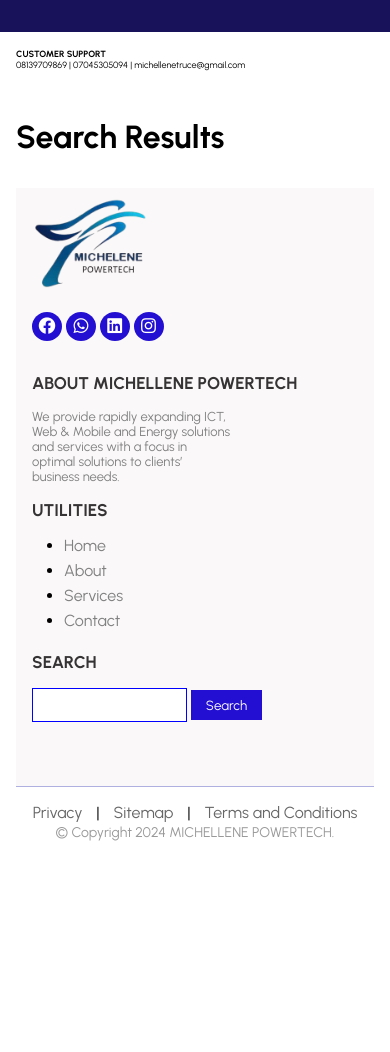
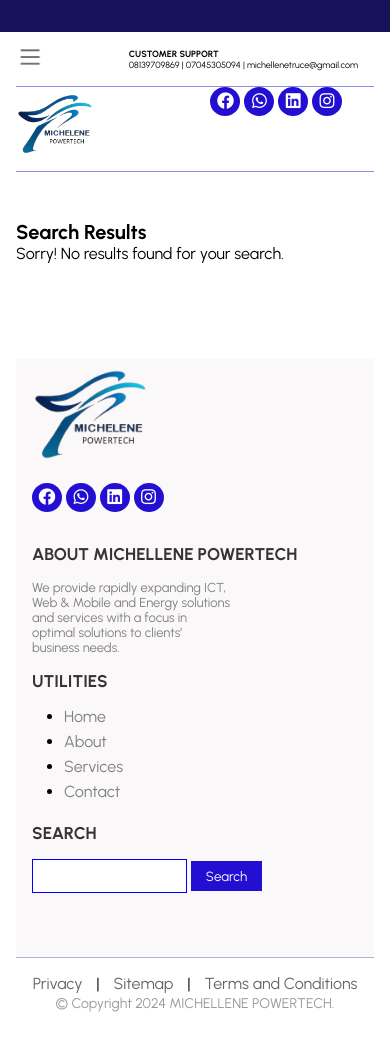
Before and after one commit to micheal4067/myProjects, a PHP site: page /search.html in a window 390 px wide. Before the commit the page ends 841 px from the top, so only its background shows below. Run offline with PHP 8.4, Linux system fonts and the light colour scheme.

Commit message:
Add files via upload

```diff
--- a/css/header.css
+++ b/css/header.css
@@ -141,6 +141,11 @@
   display: none;
 }
 
+.search-r{
+  font-size: 30px;
+  font-weight: bold;
+}
+
 
 
 /* Mobile devices (max-width: 768px) */
@@ -217,6 +222,11 @@
 
   }
 
+  .search-r{
+    font-size: 20px;
+    font-weight: bold;
+  }
+
 }
 
 /* Tablets (max-width: 1024px) */
--- a/script/about.js
+++ b/script/about.js
@@ -1,5 +1,5 @@
 
-import { NavigateLinks,logoClick } from './links.js';
+import { NavigateLinks,logoClick,searchClick } from './links.js';
 import { backToTop} from './backToTop.js';
 import { header } from './header.js';
 
@@ -9,3 +9,4 @@
 NavigateLinks();
 logoClick();
 header();
+searchClick()
--- a/script/contact.js
+++ b/script/contact.js
@@ -1,7 +1,9 @@
 import { logoClick } from "./links.js";
 import { backToTop } from "./backToTop.js";
 import { header } from "./header.js";
+import { searchClick } from "./links.js";
 
 backToTop();
 logoClick();
 header();
+searchClick();
--- a/script/index.js
+++ b/script/index.js
@@ -1,9 +1,12 @@
 import {header} from './header.js' ;
 import { backToTop } from './backToTop.js';
 import { logoClick } from './links.js';
+import { searchClick } from './links.js';
 
 header();
 logoClick();
+searchClick();
+
 
 window.onload = function() {
   const skills = document.querySelectorAll('.skill-progress');
--- a/script/links.js
+++ b/script/links.js
@@ -6,6 +6,7 @@
   document.querySelector('.overlay-btn-js').addEventListener('click',()=>{
     window.location.href = './contact.html';
   });
+
 
 }
 
@@ -16,4 +17,11 @@
   });
 }
 
+export function searchClick(){
+  document.getElementById('search-btn').addEventListener('click', () => {
+    const searchTerm = document.getElementById('search-input').value;
+    const url = `./search.html?search=${searchTerm}`;
+    window.location.href = './search.html';
+  });
+}
 export {NavigateLinks};
--- a/script/search.js
+++ b/script/search.js
@@ -1,13 +1,9 @@
+
+import { header } from "./header.js";
+import { searchClick } from "./links.js";
 
 
-function searchClick(){
-  document.getElementById('search-btn').addEventListener('click', () => {
-    const searchTerm = document.getElementById('search-input').value;
-    const url = `./search.html?search=${searchTerm}`;
-    window.open(url, '_blank');
-  });
-}
+header();
+searchClick();
 
-
-
-export {searchClick};
+document.getElementById('search-results').innerHTML = `<p> Sorry! No results found for your search.</p>`;
--- a/script/service.js
+++ b/script/service.js
@@ -2,8 +2,10 @@
 import {backToTop} from "./backToTop.js";
 import { logoClick } from "./links.js";
 import { header } from "./header.js";
+import { searchClick } from "./links.js";
 
 showSlides();
 backToTop();
 logoClick();
 header();
+searchClick();
--- a/script/servicesLinks.js
+++ b/script/servicesLinks.js
@@ -1,7 +1,9 @@
 import { header } from "./header.js";
 import { logoClick } from "./links.js";
 import { backToTop } from "./backToTop.js";
+import { searchClick } from "./links.js";
 
 header();
 logoClick();
 backToTop();
+searchClick();
--- a/search.html
+++ b/search.html
@@ -3,14 +3,14 @@
   <head>
     <meta charset="utf-8">
     <meta http-equiv="X-UA-Compatible" content="IE=edge">
-    <title>| SearchResults| Michellene PowerTech</title>
+    <title> SearchResults | Michellene PowerTech</title>
     <meta name="description" content="">
     <meta name="viewport" content="width=device-width, initial-scale=1">
     <link rel="stylesheet" href="https://cdnjs.cloudflare.com/ajax/libs/font-awesome/5.15.3/css/all.min.css" integrity="sha512-iBBXm8fW90+nuLcSKlbmrPcLa0OT92xO1BIsZ+ywDWZCvqsWgccV3gFoRBv0z+8dLJgyAHIhR35VZc2oM/gI1w==" crossorigin="anonymous" referrerpolicy="no-referrer" />
     <link rel="preconnect" href="https://fonts.googleapis.com">
     <link rel="preconnect" href="https://fonts.gstatic.com" crossorigin>
     <link href="https://fonts.googleapis.com/css2?family=Urbanist:ital,wght@0,100..900;1,100..900&display=swap" rel="stylesheet">
-    <link rel="icon" type="image" href="./images/logo-with-name-removebg-preview.png">
+    <link rel="icon" type="image" href="./images/michellene-logo.png">
     <link rel="stylesheet" href="./css/index.css">
     <link rel="stylesheet" href="./css/general.css">
     <link rel="stylesheet" href="./css/header.css">
@@ -19,32 +19,43 @@
   </head>
   <body>
     <nav class="sidebar">
-      <div class="sidebar-link">
+      <div class="close-menu">
+        <img src="./images/close.png" class="close-menu-image" width="22px">
+      </div>
+      <div class="sidebar-link home-js">
         <div><a href="./index.html">HOME</a></div>
       </div>
-      <div class="sidebar-link">
+      <div class="sidebar-link about-js">
         <div><a href="./about.html">ABOUT</a></div>
       </div>
-      <div class="sidebar-link">
+      <div class="sidebar-link services-js">
         <div class="services-link-container">
-          <a href="./services.html" class="services-link">SERVICES <i class="fa fa-arrow-down"></i></a>
-          <ul class="dropdown-menu">
+          <a href="./services.html" class="services-link">SERVICES</a>
+          <div class="carret"><img src="./images/carret-right.png" class="carret-img"></div>
+        </div>
+      </div>
+      <div class="sidebar-link contact-js">
+        <div><a href="./contact.html">CONTACT</a></div>
+      </div>
+      <ul class="dropdown-menus">
         <li><a href="./tech.html">TECHNOLOGIES</a></li>
         <li><a href="./web.html">WEB APP</a></li>
         <li><a href="./electric.html">ENERGY & ELECTRIC</a></li>
       </ul>
-        </div>
-      </div>
-      <div class="sidebar-link">
-        <div><a href="./contact.html">CONTACT</a></div>
-      </div>
     </nav>
+
     <div class="blank-border"></div>
     <div class="page">
       <header>
+        <div class="m-first-d">
+          <div class="m2-first-d">
+
+            <div class="hamb-menu">
+              <img src="./images/menu-icon.png" class="hamb-icon">
+             </div>
             <div class="logo-div">
               <div class="logo-area">
-          <img src="./images/logo-with-name-removebg-preview.png" class="logo logo-js" alt="">
+                <img src="./images/michellene-logo.png" class="logo logo-js" alt="">
               </div>
               <p class="logo-writeup">Reliable Technology Solutions
               </p>
@@ -68,13 +79,13 @@
                 <i class="fab fa-facebook" aria-hidden="true"></i>
               </a>
 
-        <a href="https://wa.me/message/Q4VTR6DJ2EKSJ1 " target="_blank" class="google">
+              <a href="https://wa.me/message/Q4VTR6DJ2EKSJ1 " class="google">
                 <i class="fab fa-whatsapp" aria-hidden="true"></i>
               </a>
-        <a href="" target="_blank" class="linkedin" >
+              <a href="" class="linkedin" >
                 <i class="fab fa-linkedin" aria-hidden="true"></i>
               </a>
-        <a href="" target="_blank" class="instagram" >
+              <a href="" class="instagram" >
                 <i class="fab fa-instagram" aria-hidden="true"></i>
               </a>
             </div>
@@ -82,18 +93,42 @@
               <p class="customer">CUSTOMER SUPPORT</p>
               <p>08139709869 | 07045305094 | michellenetruce@gmail.com</p>
             </div>
+          </div>
+        </div>
+
+        <div class="m-sec-h">
+          <div class="m-logo-area">
+            <img src="./images/michellene-logo.png" class="logo" alt="">
+          </div>
+          <div class="m-social-links">
+            <a href="https://www.facebook.com/profile.php?id=100083129598961"  class="facebook">
+              <i class="fab fa-facebook" aria-hidden="true"></i>
+            </a>
+
+            <a href="https://wa.me/message/Q4VTR6DJ2EKSJ1 " target="_blank" class="google">
+              <i class="fab fa-whatsapp" aria-hidden="true"></i>
+            </a>
+            <a href="" class="linkedin" >
+              <i class="fab fa-linkedin" aria-hidden="true"></i>
+            </a>
+            <a href=""  class="instagram" >
+              <i class="fab fa-instagram" aria-hidden="true"></i>
+            </a>
+          </div>
+        </div>
       </header>
     <main>
 
-      <h1>Search Results</h1>
-      <div id="search-results"></div>
+      <p class="search-r">Search Results</p>
+      <div id="search-results" style="padding-bottom: 4rem;"></div>
 
 
 
+      <div class="foot-copy">
         <footer>
           <div class="logo-footer">
             <div class="logo-area">
-            <img src="./images/logo-with-name-removebg-preview.png" class="logo logo-js" alt="">
+              <img src="./images/michellene-logo.png" class="logo logo-js" alt="">
             </div>
             <div class="social-links">
               <a href="https://www.facebook.com/profile.php?id=100083129598961" class="facebook">
@@ -139,6 +174,8 @@
           </span><br>
           <span class="copyright">&copy; Copyright 2024 MICHELLENE POWERTECH.</span>
         </div>
+
+      </div>
     </main>
   </div>
     <script type="module" src="./script/search.js"></script>
```
Also changed, not shown: contact.html (+8 -5 lines), electric.html (+8 -5 lines), services.html (+7 -4 lines), tech.html (+8 -5 lines), web.html (+17 -5 lines). Lines whose indentation alone changed are shown as unchanged.
